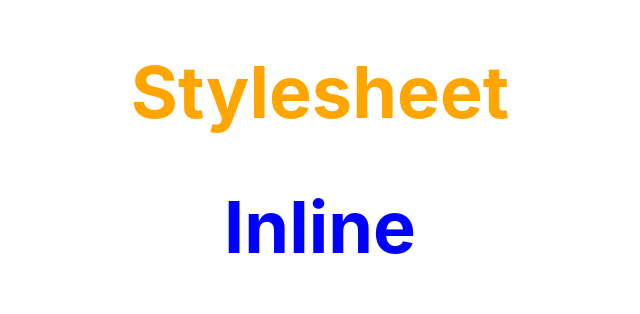
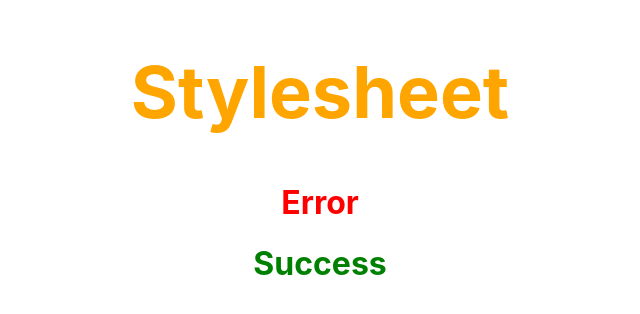
Before and after one commit to illwillgusto/hello-world, a React (Create React App) app: page / in a window 1280 px wide. Shown: the top 314 px of the page, without its empty margins (320-960 px from the left). Built offline with nearby package versions, Linux system fonts and the light colour scheme.

Commit message:
Modules are better
showed examples of regular stylesheet styling

explained why modules are better to use and how they can prevent conflict between components

```diff
--- a/src/App.js
+++ b/src/App.js
@@ -14,14 +14,16 @@ import ParentComponent from './Components/ParentComponent';
 import UserGreeting from './Components/UserGreeting';
 import NameList from './Components/NameList';
 import Stylesheet from './Components/Stylesheet';
-import Inline from './Components/Inline';
+import './Components/appStyles.css' // regular stylesheets being imported
+import styles from './appStyles.module.css' // when importing module stylesheets, this module will only apply to this component
 
 class App extends Component {
   render() {
     return (
       <div className='App'>
         <Stylesheet primary= {true} />
-        <Inline />
+        <h1 className='error'>Error</h1>
+        <h1 className={styles.success}>Success</h1> {/* when styling from the module*/}
         {/* <NameList /> */}
         {/* <UserGreeting /> */}
         {/* <ParentComponent /> */}
--- /dev/null
+++ b/src/Components/appStyles.css
@@ -0,0 +1,3 @@
+.error {
+    color: red;
+}
--- /dev/null
+++ b/src/appStyles.module.css
@@ -0,0 +1,6 @@
+.success {
+    color: green;
+}
+
+/* the benefit for modules eliminates conflicts, the variable has to be initialized before it can be used
+this prevents accidentally using a class that is defined for some other component  */
```
